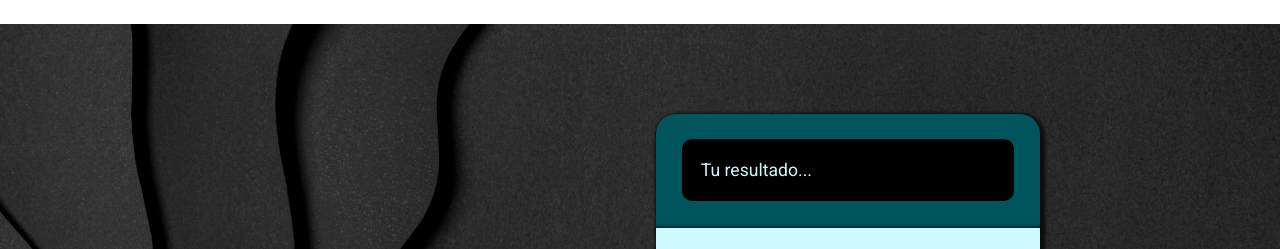
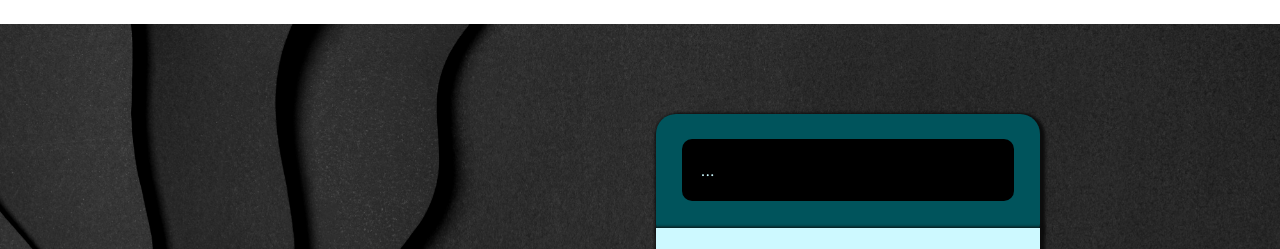
Before and after one commit to AntonellaBorasio/calculadoraJS, a plain HTML site: page index.html in a window 1280 px wide. Shown: the top 249 px of the page. Drawn offline with Linux system fonts and the light colour scheme.

Commit message:
Segunda PC

```diff
--- a/index.html
+++ b/index.html
@@ -1,14 +1,17 @@
 <!DOCTYPE html>
 <html lang="es">
+
 <head>
   <meta charset="UTF-8">
   <meta http-equiv="X-UA-Compatible" content="IE=edge">
   <meta name="viewport" content="width=device-width, initial-scale=1.0">
-    <title>Calculadora</title><link rel="preconnect" href="https://fonts.googleapis.com">
+  <title>Calculadora</title>
+  <link rel="preconnect" href="https://fonts.googleapis.com">
   <link rel="preconnect" href="https://fonts.gstatic.com" crossorigin>
   <link href="https://fonts.googleapis.com/css2?family=Roboto&display=swap" rel="stylesheet">
   <link rel="stylesheet" href="./css/style.css">
 </head>
+
 <body>
 
   <main>
@@ -16,7 +19,7 @@
       <div class="calculadora">
         <div class="resultado">
           <div class="resultadoInfo">
-                    <p>Tu resultado...</p>
+            <p>...</p>
           </div>
         </div>
         <div class="operaciones">
@@ -61,4 +64,5 @@
   </main>
 
 </body>
+
 </html>
```
Lines whose indentation alone changed are shown as unchanged.
